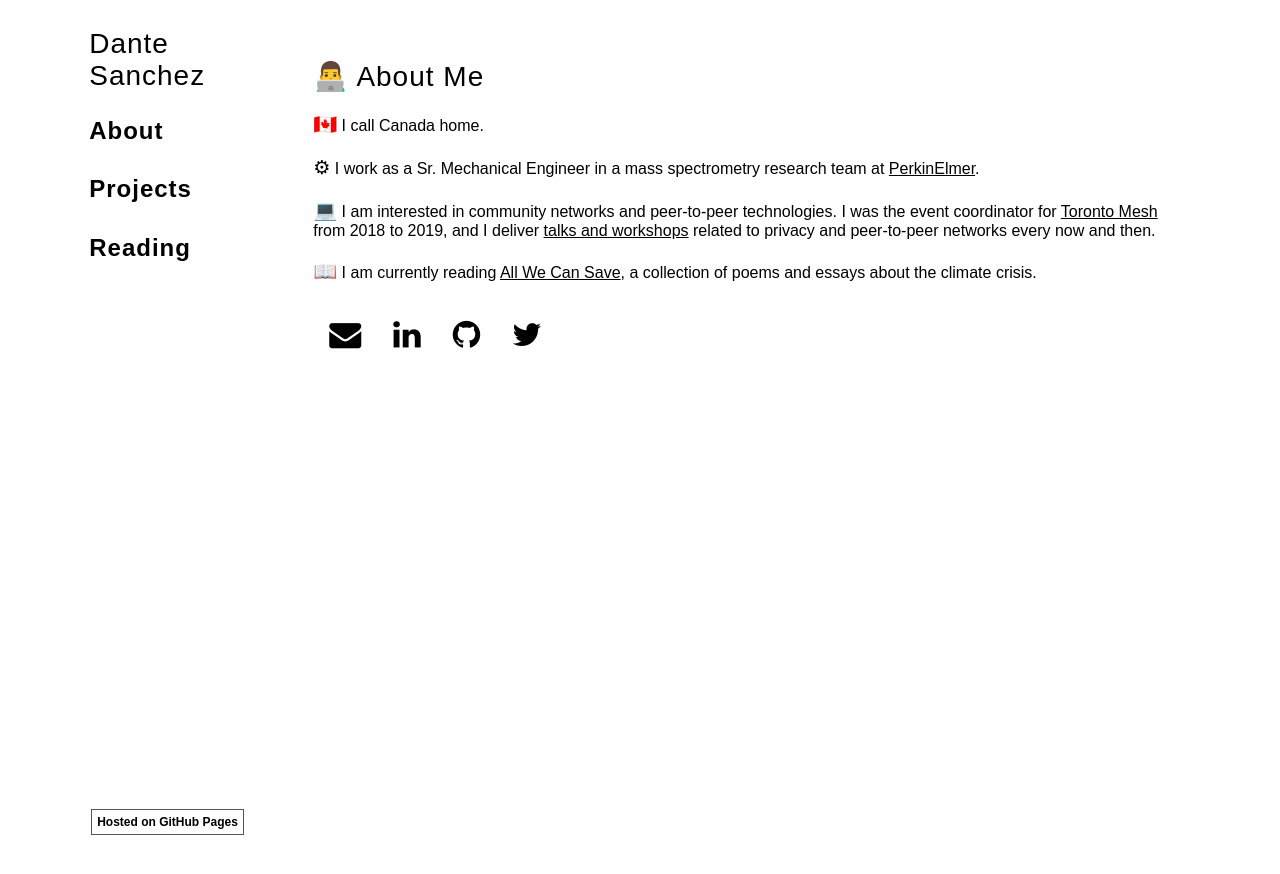
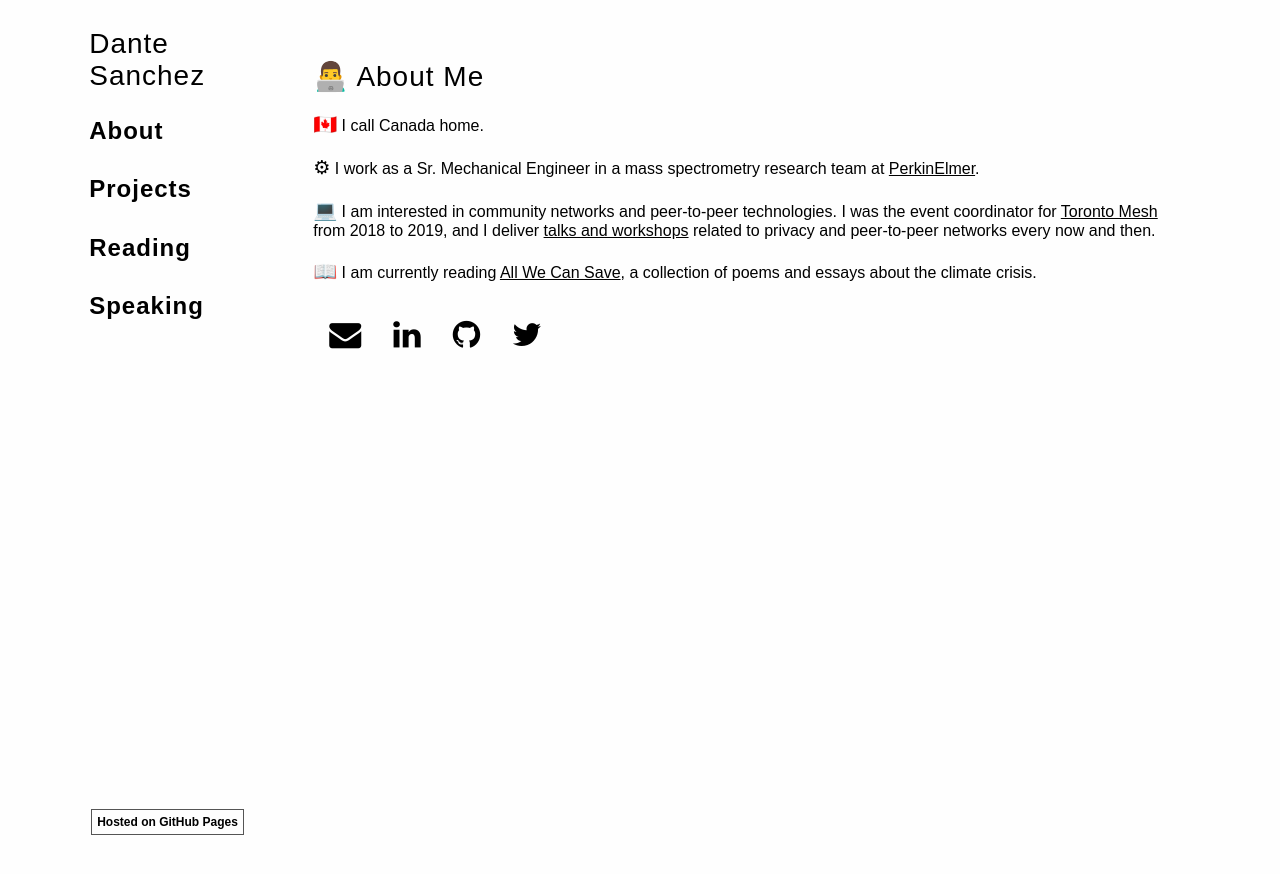
Before and after one commit to dasanchez/dasanchez.github.io, a Jekyll site: the page built from about.md, in a window 1280 px wide. Shown: the top 874 px of the page. Built offline with Jekyll 4.4.1, drawn with Linux system fonts in a browser that asks for light colours; the repository's description, which GitHub fills in, is left out; our own code applies the rules of GitHub Pages for plain Markdown files.

Commit message:
Added "Speaking" menu item

```diff
--- a/_layouts/default.html
+++ b/_layouts/default.html
@@ -27,7 +27,7 @@
         <div class="menu-entry"><h2><a href="/about">About</a></h2></div>
         <div class="menu-entry"><h2><a href="/projects">Projects</a></h2></div>
         <div class="menu-entry"><h2><a href="/reading">Reading</a></h2></div>
-        <!-- <div class="menu-entry"><h2><a href="/speaking">Speaking</a></h2></div> -->
+        <div class="menu-entry"><h2><a href="/speaking">Speaking</a></h2></div>
       </navbar>
 
     </header>
--- a/_layouts/speaking.html
+++ b/_layouts/speaking.html
@@ -28,7 +28,7 @@
         <div class="menu-entry"><h2><a href="/about">About</a></h2></div>
         <div class="menu-entry"><h2><a href="/projects">Projects</a></h2></div>
         <div class="menu-entry"><h2><a href="/reading">Reading</a></h2></div>
-        <!-- <div class="menu-entry"><h2><a href="/speaking">Speaking</a></h2></div> -->
+        <div class="menu-entry"><h2><a href="/speaking">Speaking</a></h2></div>
       </navbar>
 
     </header>
```
